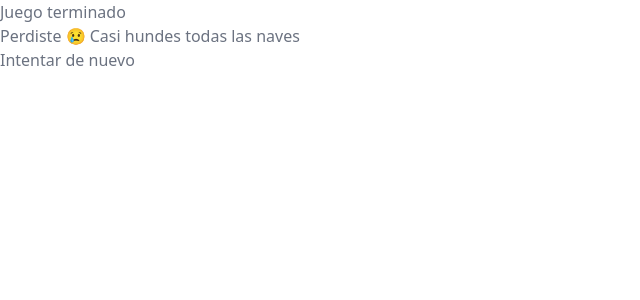
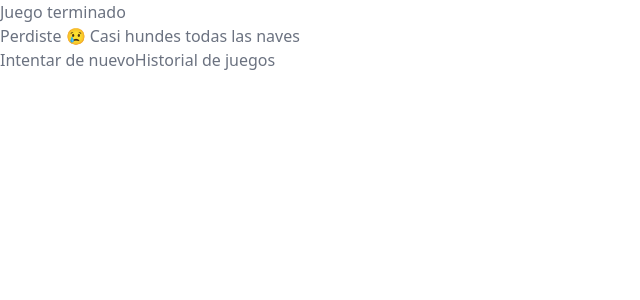
Before and after one commit to angelmendozacap/battleship, a Vue app: page /gameover in a window 1280 px wide. Shown: the top 300 px of the page, without its empty margins (0-640 px from the left). Built offline with nearby package versions, Linux system fonts and the light colour scheme.

Commit message:
✨ Add game history

```diff
--- a/src/components/BattleField/useBattleField.ts
+++ b/src/components/BattleField/useBattleField.ts
@@ -101,23 +101,23 @@ export function useBattleField() {
       const { name, size, count } = ship;
       const totalValue = size * count;
       if (name === ShipNames.DESTROYER && destroyerCount.value === totalValue) {
+        addSunkenShip(name);
         destroyerCount.value = sunkScore;
-        addSunkenShip(ship);
       }
       if (name === ShipNames.SUBMARINE && submarineCount.value === totalValue) {
         submarineCount.value = sunkScore;
-        addSunkenShip(ship);
+        addSunkenShip(name);
       }
       if (name === ShipNames.CRUISER && cruiserCount.value === totalValue) {
         cruiserCount.value = sunkScore;
-        addSunkenShip(ship);
+        addSunkenShip(name);
       }
       if (
         name === ShipNames.BATTLESHIP &&
         battleshipCount.value === totalValue
       ) {
         battleshipCount.value = sunkScore;
-        addSunkenShip(ship);
+        addSunkenShip(name);
       }
     });
 
--- a/src/router/index.ts
+++ b/src/router/index.ts
@@ -4,6 +4,7 @@ const Home = () => import("../views/Home/index.vue");
 const Config = () => import("../views/Config/index.vue");
 const BattleshipBoard = () => import("../views/BattleshipBoard/index.vue");
 const GameOver = () => import("../views/GameOver/index.vue");
+const GameHistory = () => import("../views/GameHistory/index.vue");
 
 const routes: VueRouter.RouteRecordRaw[] = [
   {
@@ -26,6 +27,11 @@ const routes: VueRouter.RouteRecordRaw[] = [
     path: "/gameover",
     component: GameOver,
   },
+  {
+    name: "GameHistory",
+    path: "/game-history",
+    component: GameHistory,
+  },
 ];
 
 const router = VueRouter.createRouter({
--- a/src/store/config.ts
+++ b/src/store/config.ts
@@ -13,8 +13,8 @@ export function useConfig() {
 
   const defaultAttemptsOptions = computed(() => [
     { value: Infinity, description: "Fácil (turnos infinitos)" },
-    { value: 100, description: "Medio (turnos infinitos)" },
-    { value: 50, description: "Difícil (turnos infinitos)" },
+    { value: 100, description: "Medio (100 turnos)" },
+    { value: 50, description: "Difícil (50 turnos)" },
   ]);
 
   return readonly({
--- a/src/store/game.ts
+++ b/src/store/game.ts
@@ -1,12 +1,12 @@
 /* eslint-disable @typescript-eslint/explicit-module-boundary-types */
 import Game from "@/types/Game";
-import { Ship } from "@/types/Ship";
+import { ShipNames } from "@/types/Ship";
 import { computed, ComputedRef, readonly, reactive } from "vue";
 
 const game: Game = reactive({
   numberOfAttempts: 0,
   numberOfAttemptsUsed: 0,
-  sunkenShips: [],
+  sunkenShipFleet: [],
   win: false,
   over: false,
 });
@@ -28,8 +28,8 @@ export function useGame() {
     game.over = value;
   }
 
-  function addSunkenShip(ship: Ship) {
-    game.sunkenShips.push(ship);
+  function addSunkenShip(fleetName: ShipNames) {
+    game.sunkenShipFleet.push(fleetName);
   }
 
   function saveGameHistory() {
@@ -42,7 +42,7 @@ export function useGame() {
   function resetGame() {
     game.numberOfAttempts = 0;
     game.numberOfAttemptsUsed = 0;
-    game.sunkenShips = [];
+    game.sunkenShipFleet = [];
     game.win = false;
     game.over = false;
   }
--- a/src/types/Game.ts
+++ b/src/types/Game.ts
@@ -1,9 +1,9 @@
-import { Ship } from "./Ship";
+import { ShipNames } from "./Ship";
 
 export default interface Game {
   numberOfAttempts: number;
   numberOfAttemptsUsed: number;
-  sunkenShips: Ship[];
+  sunkenShipFleet: ShipNames[];
   win: boolean;
   over: boolean;
 }
--- a/src/types/Ship.ts
+++ b/src/types/Ship.ts
@@ -1,6 +1,6 @@
 export interface Ship {
   id: number;
-  name: string;
+  name: ShipNames;
   directions: Directions;
   count: number;
   size: number;
--- /dev/null
+++ b/src/views/GameHistory/index.vue
@@ -0,0 +1,27 @@
+<template>
+  <div>
+    <p v-if="!gameHistory.length">Historial vacío</p>
+    <div v-for="(history, index) in gameHistory" v-else :key="index">
+      {{ history }}
+    </div>
+    <button @click="router.back()">Atrás</button>
+  </div>
+</template>
+
+<script lang="ts">
+import { defineComponent } from "vue";
+import { useRouter } from "vue-router";
+import { useGame } from "@/store/game";
+
+export default defineComponent({
+  setup() {
+    const { gameHistory } = useGame();
+    const router = useRouter();
+
+    return {
+      gameHistory,
+      router,
+    };
+  },
+});
+</script>
--- a/src/views/GameOver/index.vue
+++ b/src/views/GameOver/index.vue
@@ -10,6 +10,7 @@
       <span>Casi hundes todas las naves</span>
     </p>
     <button @click="tryAgain">Intentar de nuevo</button>
+    <router-link :to="{ name: 'GameHistory' }">Historial de juegos</router-link>
   </div>
 </template>
 
```
Also changed, not shown: src/assets/logo.png (deleted).
